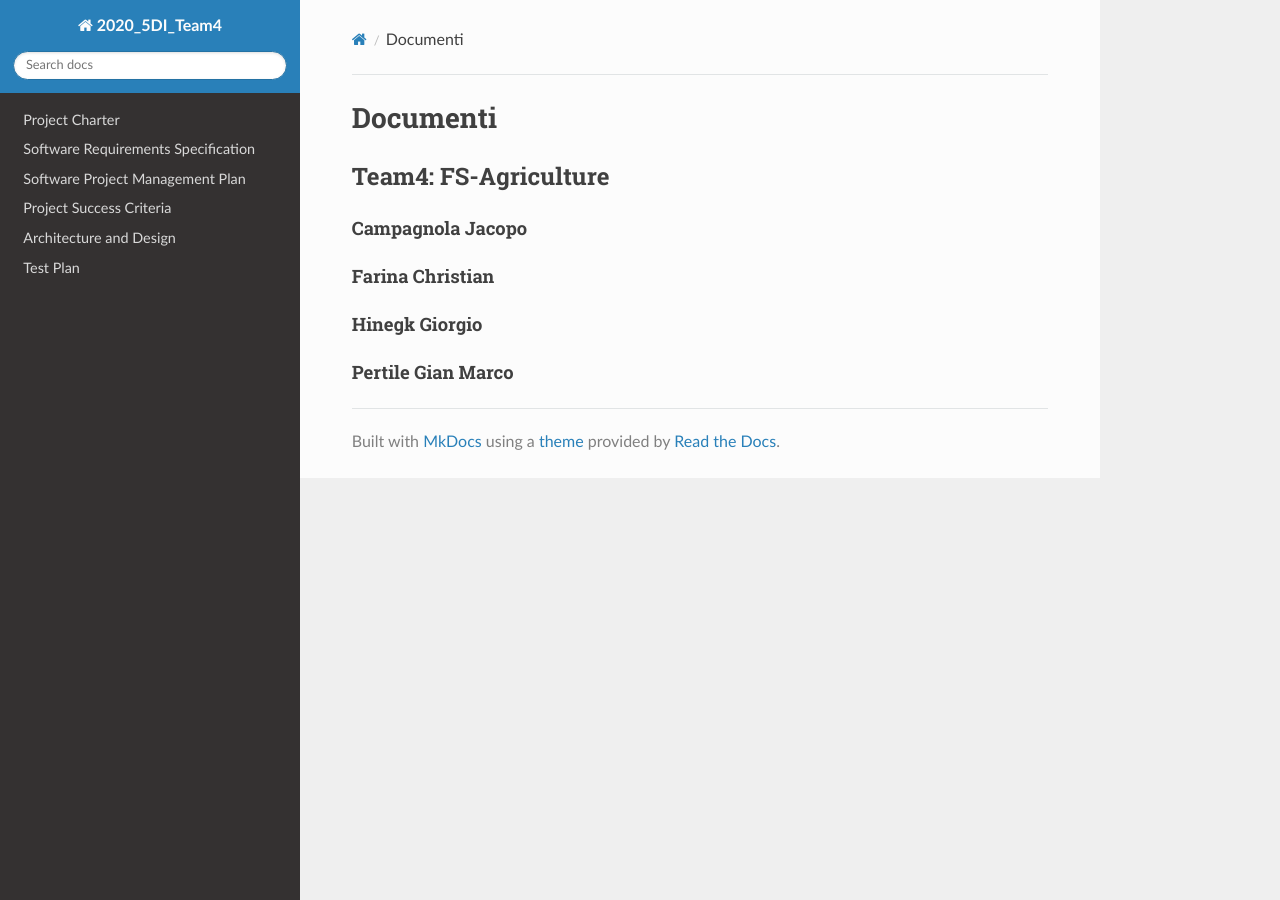
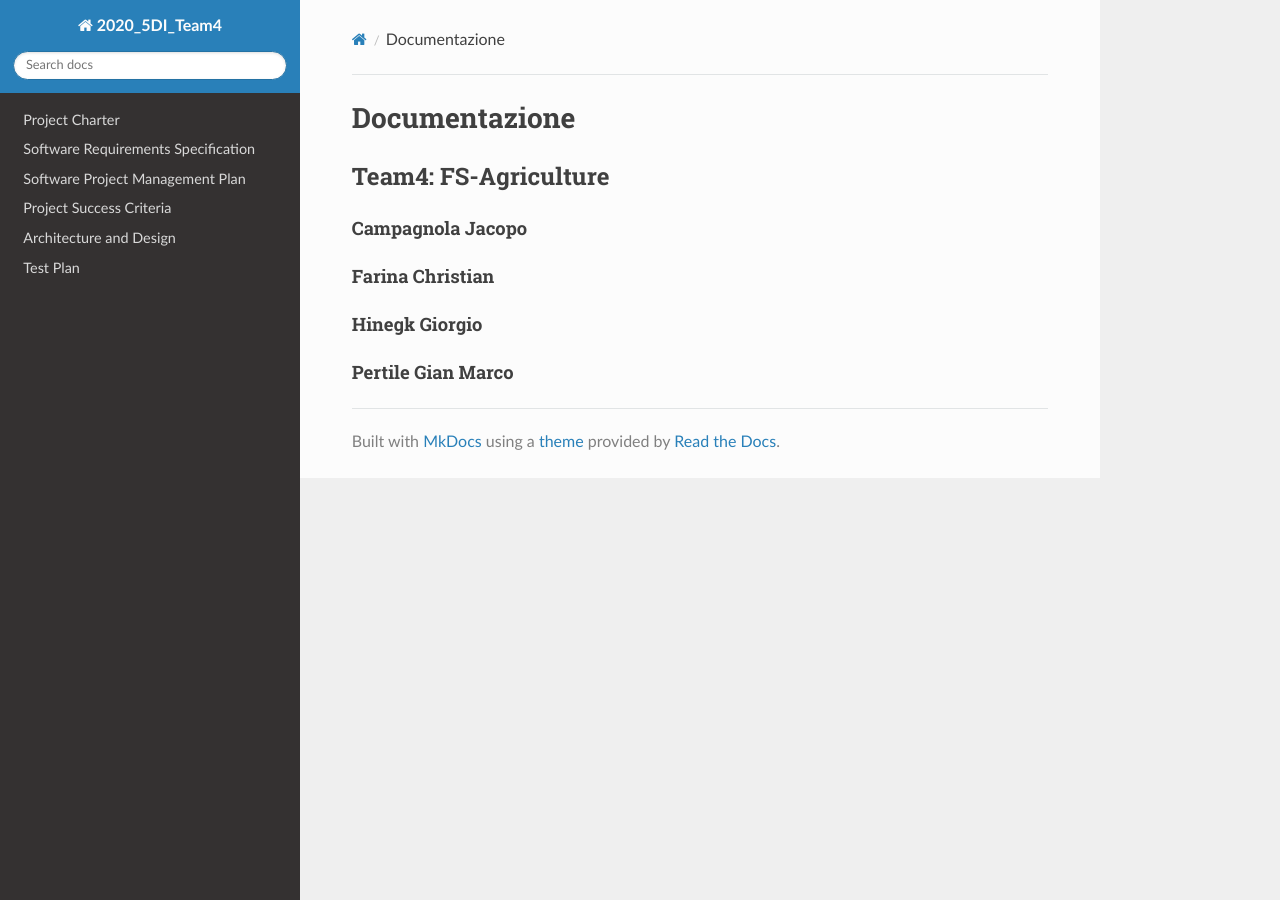
Before and after one commit to FarinaChristian/2020_5DI_team3.2_Farina, an MkDocs documentation site: the page built from docs/index.md, in a window 1280 px wide. Built offline with MkDocs 1.6.1, drawn with Linux system fonts in a browser that asks for light colours; nearby versions of some CDN libraries.

Commit message:
Update index.md

```diff
--- a/docs/index.md
+++ b/docs/index.md
@@ -1,4 +1,4 @@
-# Documenti
+# Documentazione
 ## Team4: FS-Agriculture
 #### Campagnola Jacopo
 #### Farina Christian
```
